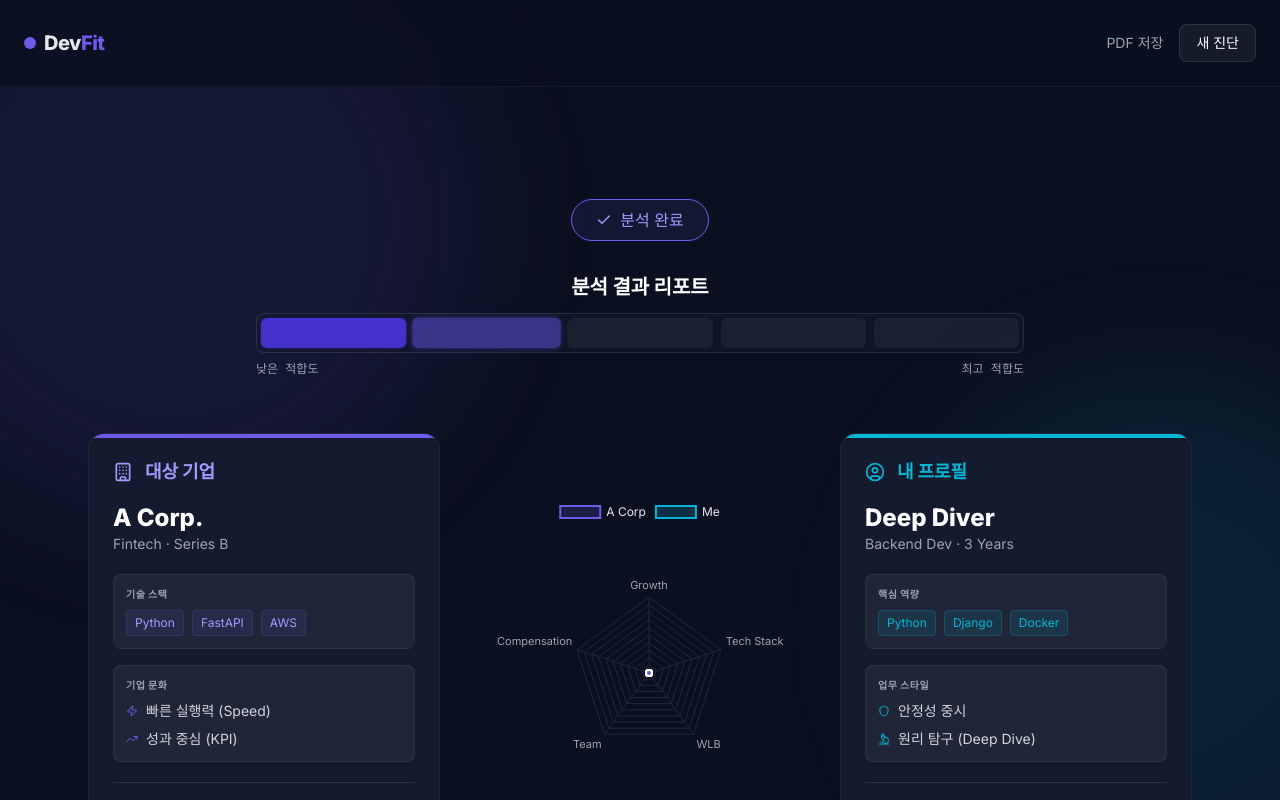
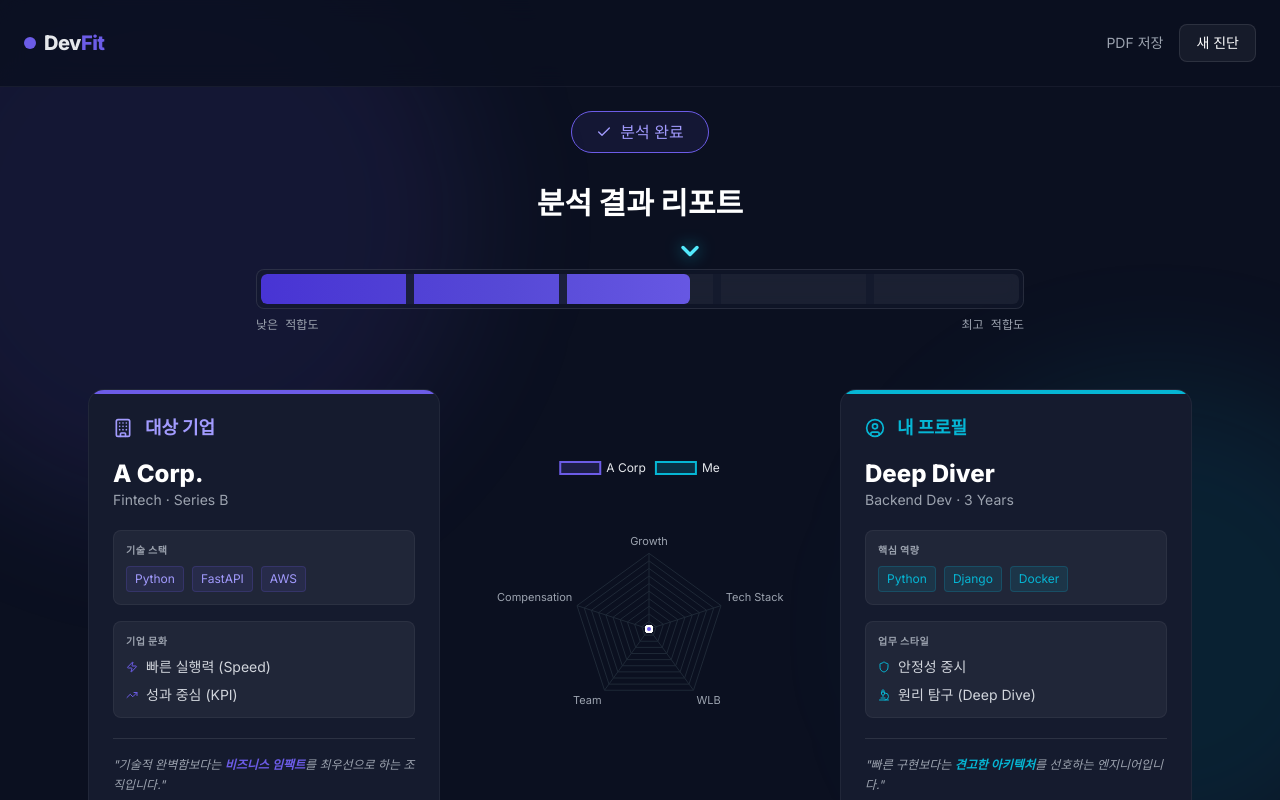
Before and after one commit to bae-suho/dev-fit, a React (Vite) app in the folder devfit-app/: page /result in a window 1280 px wide. Shown: the top 800 px of the page. Built offline with nearby package versions, Linux system fonts and the light colour scheme.

Commit message:
feat: 분석 결과 게이지 바 UI 개선
- 게이지가 왼쪽에서 오른쪽으로 부드럽게 채워지는 애니메이션 추가
- 그라데이션 색상으로 연결된 5단계 구분선 표시
- 게이지 끝을 따라가는 화살표 표시기 추가
- 결과 섹션 화면 중앙 정렬

```diff
--- a/devfit-app/src/components/result/MatchScoreBar.tsx
+++ b/devfit-app/src/components/result/MatchScoreBar.tsx
@@ -1,4 +1,5 @@
 import { useEffect, useState } from 'react';
+import { ChevronDown } from 'lucide-react';
 
 interface MatchScoreBarProps {
   score: number;
@@ -6,58 +7,92 @@ interface MatchScoreBarProps {
   isAnimating: boolean;
 }
 
-const stepColors = [
-  '#4834d4',
-  '#5649D6',
-  '#6C5CE7',
-  '#a29bfe',
-  'linear-gradient(to right, #6C5CE7, #06B6D4)',
-];
-
-export function MatchScoreBar({ score, matchLevel, isAnimating }: MatchScoreBarProps) {
-  const [activeSteps, setActiveSteps] = useState(0);
-  const filledSteps = Math.ceil(score / 20);
+export function MatchScoreBar({ score, isAnimating }: MatchScoreBarProps) {
+  const [currentWidth, setCurrentWidth] = useState(0);
+  const targetWidth = score;
 
   useEffect(() => {
     if (isAnimating) {
-      const timer = setInterval(() => {
-        setActiveSteps((prev) => {
-          if (prev >= filledSteps) {
-            clearInterval(timer);
-            return prev;
-          }
-          return prev + 1;
-        });
-      }, 200);
-      return () => clearInterval(timer);
+      const timer = setTimeout(() => {
+        setCurrentWidth(targetWidth);
+      }, 100);
+      return () => clearTimeout(timer);
     }
-  }, [isAnimating, filledSteps]);
+  }, [isAnimating, targetWidth]);
+
+  const filledSteps = Math.ceil(score / 20);
 
   return (
     <div className="relative py-4">
-      <h2 className="text-xl font-bold text-white mb-3 px-1">
+      <h2 className="text-2xl md:text-3xl font-bold text-white mb-12 px-1">
         분석 결과 리포트
       </h2>
 
       <div
-        className="flex gap-2 h-8 md:h-10 w-full p-1 rounded-lg backdrop-blur-sm"
+        className="relative h-8 md:h-10 w-full p-1 rounded-lg backdrop-blur-sm"
         style={{
           backgroundColor: 'rgba(21, 27, 46, 0.5)',
           border: '1px solid rgba(255, 255, 255, 0.1)',
         }}
       >
-        {[1, 2, 3, 4, 5].map((step) => (
+        {/* 배경 바 */}
+        <div
+          className="absolute inset-1 rounded-md"
+          style={{ background: 'rgba(255, 255, 255, 0.05)' }}
+        />
+
+        {/* 채워지는 게이지 */}
+        <div
+          className="absolute inset-1 rounded-md overflow-hidden"
+          style={{
+            width: `calc(${currentWidth}% - 8px)`,
+            transition: 'width 1.2s ease-out',
+          }}
+        >
           <div
-            key={step}
-            className={`flex-1 rounded-md transition-all duration-500 ${
-              step === activeSteps ? 'glow-bar-active scale-105' : ''
-            }`}
+            className="h-full rounded-md"
             style={{
-              background: step <= activeSteps ? stepColors[step - 1] : 'rgba(255, 255, 255, 0.05)',
-              border: step === 5 && step <= activeSteps ? '1px solid rgba(255, 255, 255, 0.2)' : 'none',
+              width: `calc((100vw - 2rem) * 0.98)`,
+              minWidth: '500px',
+              background: 'linear-gradient(to right, #4834d4, #5649D6, #6C5CE7, #a29bfe, #7DD3E8, #06B6D4)',
             }}
           />
-        ))}
+        </div>
+
+        {/* 칸 구분선 */}
+        <div className="absolute inset-1 flex gap-2 pointer-events-none">
+          {[1, 2, 3, 4].map((step) => (
+            <div key={step} className="flex-1" />
+          ))}
+          <div className="flex-1" />
+        </div>
+        <div className="absolute inset-0 flex justify-evenly pointer-events-none p-1">
+          {[1, 2, 3, 4].map((i) => (
+            <div
+              key={i}
+              className="w-2 h-full"
+              style={{ background: 'rgba(21, 27, 46, 0.9)' }}
+            />
+          ))}
+        </div>
+
+        {/* 화살표 표시 */}
+        <div
+          className="absolute -top-8"
+          style={{
+            left: `calc(${currentWidth}% - 4px)`,
+            transform: 'translateX(-50%)',
+            filter: 'drop-shadow(0 0 8px rgba(6, 182, 212, 0.8))',
+            opacity: currentWidth > 0 ? 1 : 0,
+            transition: 'left 1.2s ease-out, opacity 0.3s ease',
+          }}
+        >
+          <ChevronDown
+            size={28}
+            strokeWidth={3}
+            className="text-cyan-300 animate-bounce"
+          />
+        </div>
       </div>
 
       <div
--- a/devfit-app/src/data/mockResult.ts
+++ b/devfit-app/src/data/mockResult.ts
@@ -1,119 +1,118 @@
-import type { AnalysisResult } from '@/types';
+import type { AnalysisResult } from "@/types";
 
 export const mockResult: AnalysisResult = {
-  matchScore: 92,
-  matchLevel: 'Perfect Fit',
+  matchScore: 100,
+  matchLevel: "Perfect Fit",
   company: {
-    name: 'A Corp.',
-    industry: 'Fintech',
-    stage: 'Series B',
-    techStack: ['Python', 'FastAPI', 'AWS'],
+    name: "A Corp.",
+    industry: "Fintech",
+    stage: "Series B",
+    techStack: ["Python", "FastAPI", "AWS"],
     cultureDNA: [
-      { icon: 'Zap', label: '빠른 실행력 (Speed)' },
-      { icon: 'TrendingUp', label: '성과 중심 (KPI)' },
+      { icon: "Zap", label: "빠른 실행력 (Speed)" },
+      { icon: "TrendingUp", label: "성과 중심 (KPI)" },
     ],
     summary:
-      '기술적 완벽함보다는 비즈니스 임팩트를 최우선으로 하는 조직입니다.',
+      "기술적 완벽함보다는 비즈니스 임팩트를 최우선으로 하는 조직입니다.",
   },
   user: {
-    title: 'Deep Diver',
-    experience: 'Backend Dev · 3 Years',
-    coreSkills: ['Python', 'Django', 'Docker'],
+    title: "Deep Diver",
+    experience: "Backend Dev · 3 Years",
+    coreSkills: ["Python", "Django", "Docker"],
     workStyle: [
-      { icon: 'Shield', label: '안정성 중시' },
-      { icon: 'Microscope', label: '원리 탐구 (Deep Dive)' },
+      { icon: "Shield", label: "안정성 중시" },
+      { icon: "Microscope", label: "원리 탐구 (Deep Dive)" },
     ],
-    summary: '빠른 구현보다는 견고한 아키텍처를 선호하는 엔지니어입니다.',
+    summary: "빠른 구현보다는 견고한 아키텍처를 선호하는 엔지니어입니다.",
   },
   chartData: {
-    labels: ['Growth', 'Tech Stack', 'WLB', 'Team', 'Compensation'],
+    labels: ["Growth", "Tech Stack", "WLB", "Team", "Compensation"],
     companyData: [9, 8, 4, 8, 8],
     userData: [8, 9, 7, 9, 7],
   },
   synergies: [
     {
-      title: 'Backend Tech Stack Fit',
+      title: "Backend Tech Stack Fit",
       matchPercent: 98,
-      companyRequires: 'Python, FastAPI',
-      myCapabilities: 'Python Expert, Django',
+      companyRequires: "Python, FastAPI",
+      myCapabilities: "Python Expert, Django",
       insight:
-        '즉시 전력감입니다. Django 경험을 바탕으로 FastAPI 로의 전환 비용이 거의 없습니다.',
+        "즉시 전력감입니다. Django 경험을 바탕으로 FastAPI 로의 전환 비용이 거의 없습니다.",
     },
   ],
   gaps: [
     {
-      title: 'Dev Speed vs Stability',
-      level: 'Moderate',
+      title: "Dev Speed vs Stability",
+      level: "Moderate",
       companyPosition: 20,
       myPosition: 70,
       strategy:
-        '빠른 배포를 저해하지 않으면서 안정성을 챙기는 CI/CD 자동화 테스트 역량을 강조하여, 속도와 품질의 균형을 맞출 수 있음을 어필하세요.',
+        "빠른 배포를 저해하지 않으면서 안정성을 챙기는 CI/CD 자동화 테스트 역량을 강조하여, 속도와 품질의 균형을 맞출 수 있음을 어필하세요.",
     },
   ],
   technicalFit: [
-    { skill: 'Python / Backend', percent: 95 },
-    { skill: 'Cloud (AWS)', percent: 80 },
-    { skill: 'DevOps / CI/CD', percent: 60, needsImprovement: true },
+    { skill: "Python / Backend", percent: 95 },
+    { skill: "Cloud (AWS)", percent: 80 },
+    { skill: "DevOps / CI/CD", percent: 60, needsImprovement: true },
   ],
   keywords: [
-    { tag: '#Growth', matched: true },
-    { tag: '#Backend', matched: true },
-    { tag: '#Python', matched: true },
-    { tag: '#Full-Remote', matched: false, strikethrough: true },
-    { tag: '#Fintech', matched: false },
+    { tag: "#Growth", matched: true },
+    { tag: "#Backend", matched: true },
+    { tag: "#Python", matched: true },
+    { tag: "#Full-Remote", matched: false, strikethrough: true },
+    { tag: "#Fintech", matched: false },
   ],
   careerTimeline: [
     {
-      year: '1Y',
-      badge: 'The Adapter',
-      title: '적응과 조율',
+      year: "1Y",
+      badge: "The Adapter",
+      title: "적응과 조율",
       description:
-        '빠른 배포 주기에 적응하며 기술 부채를 최소화하는 하이브리드 워크플로우를 제안합니다.',
-      color: 'cyan',
+        "빠른 배포 주기에 적응하며 기술 부채를 최소화하는 하이브리드 워크플로우를 제안합니다.",
+      color: "cyan",
     },
     {
-      year: '3Y',
-      badge: 'Core Lead',
-      title: '문화 전파자',
+      year: "3Y",
+      badge: "Core Lead",
+      title: "문화 전파자",
       description:
-        '팀의 허리 역할로 성장하여 사내에 TDD 및 코드 리뷰 문화를 성공적으로 정착시킵니다.',
-      color: 'brand',
+        "팀의 허리 역할로 성장하여 사내에 TDD 및 코드 리뷰 문화를 성공적으로 정착시킵니다.",
+      color: "brand",
     },
     {
-      year: '5Y',
-      badge: 'Architect',
-      title: '시스템 설계',
-      description:
-        '트래픽 10배 성장에 대비해 MSA 전환 프로젝트를 총괄합니다.',
-      color: 'green',
+      year: "5Y",
+      badge: "Architect",
+      title: "시스템 설계",
+      description: "트래픽 10배 성장에 대비해 MSA 전환 프로젝트를 총괄합니다.",
+      color: "green",
     },
     {
-      year: '10Y',
-      badge: 'CTO / Founder',
-      title: '기술 경영',
+      year: "10Y",
+      badge: "CTO / Founder",
+      title: "기술 경영",
       description:
-        '회사의 CTO로 승진하거나, 축적된 도메인 지식을 바탕으로 독립합니다.',
-      color: 'white',
+        "회사의 CTO로 승진하거나, 축적된 도메인 지식을 바탕으로 독립합니다.",
+      color: "white",
     },
   ],
   interviewStrategies: [
     {
       number: 1,
-      title: '기술 부채 관리 전략',
+      title: "기술 부채 관리 전략",
       description:
         "안정성을 중시하는 내 강점을 어필하되, 회사의 속도에 맞출 의지를 보여주는 '보완재' 포지셔닝이 필요합니다.",
     },
     {
       number: 2,
-      title: '실패 포스트모텀',
+      title: "실패 포스트모텀",
       description:
-        '도전적인 문화를 가진 회사인지 확인하고, 내가 그 실패를 시스템적으로 예방할 수 있음을 어필합니다.',
+        "도전적인 문화를 가진 회사인지 확인하고, 내가 그 실패를 시스템적으로 예방할 수 있음을 어필합니다.",
     },
     {
       number: 3,
-      title: '코드 리뷰 참여도',
+      title: "코드 리뷰 참여도",
       description:
-        '성장 지향적인 내 성향을 강조하며, 팀의 코드 퀄리티를 높이는 데 기여하고 싶음을 드러냅니다.',
+        "성장 지향적인 내 성향을 강조하며, 팀의 코드 퀄리티를 높이는 데 기여하고 싶음을 드러냅니다.",
     },
   ],
 };
--- a/devfit-app/src/pages/ResultPage.tsx
+++ b/devfit-app/src/pages/ResultPage.tsx
@@ -45,9 +45,9 @@ export function ResultPage() {
       <Background />
       <Header />
 
-      <main className="max-w-6xl mx-auto p-6 pt-28 z-10 relative">
+      <main className="max-w-6xl mx-auto p-6 z-10 relative">
         {/* Summary Section */}
-        <section className="min-h-[85vh] flex flex-col justify-center">
+        <section className="min-h-screen flex flex-col justify-center items-center w-full">
           <div className="text-center mb-10 w-full max-w-3xl mx-auto">
             <StatusBadge
               status={isComplete ? 'complete' : 'analyzing'}
@@ -61,7 +61,7 @@ export function ResultPage() {
             />
           </div>
 
-          <div className="grid grid-cols-1 md:grid-cols-12 gap-6">
+          <div className="grid grid-cols-1 md:grid-cols-12 gap-6 w-full">
             <div className="md:col-span-4">
               <ProfileCard type="company" profile={result.company} isAnalyzing={true} />
             </div>
```
